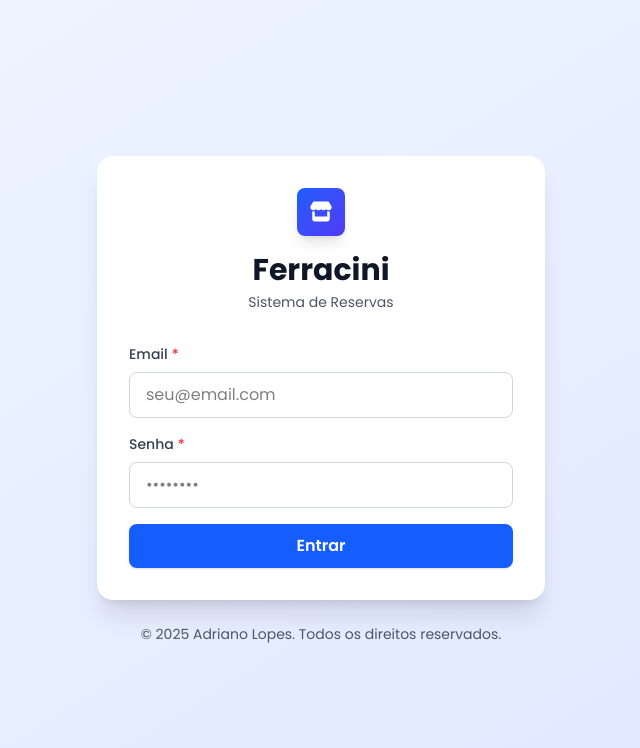
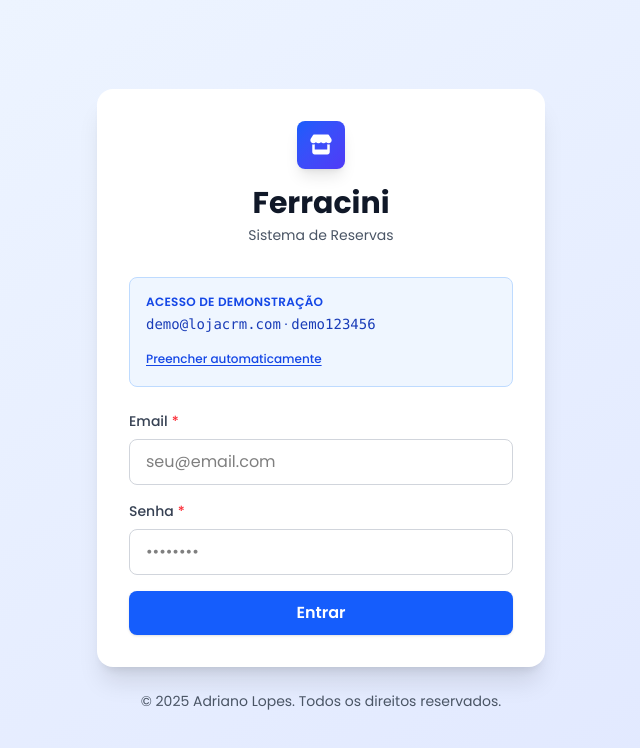
Before and after one commit to adrianolopees/ferracini-crm, a React (Vite) app: page /login in a window 1280 px wide. Shown: the top 748 px of the page, without its empty margins (319-959 px from the left). Built offline with nearby package versions, Linux system fonts and the light colour scheme; no server answers.

Commit message:
refactor: Add demo login feature with auto-fill option for improved user experience

```diff
--- a/src/pages/Login.tsx
+++ b/src/pages/Login.tsx
@@ -16,11 +16,17 @@ function Login() {
     register,
     handleSubmit,
     setError,
+    setValue,
     formState: { errors },
   } = useForm<LoginFormData>({
     resolver: zodResolver(loginSchema),
     mode: 'onSubmit',
   });
+
+  const fillDemo = () => {
+    setValue('email', 'demo@lojacrm.com');
+    setValue('password', 'demo123456');
+  };
 
   const onSubmit = async (data: LoginFormData) => {
     setIsLoading(true);
@@ -52,6 +58,25 @@ function Login() {
             </div>
             <h1 className="text-3xl font-bold text-gray-900 mb-1">Ferracini</h1>
             <p className="text-gray-600 text-sm">Sistema de Reservas</p>
+          </div>
+
+          {/* Demo banner */}
+          <div className="mb-6 rounded-lg border border-blue-200 bg-blue-50 p-4">
+            <p className="text-xs font-semibold text-blue-700 uppercase tracking-wide mb-1">
+              Acesso de demonstração
+            </p>
+            <p className="text-sm text-blue-800 mb-3">
+              <span className="font-mono">demo@lojacrm.com</span>
+              {' · '}
+              <span className="font-mono">demo123456</span>
+            </p>
+            <button
+              type="button"
+              onClick={fillDemo}
+              className="text-xs font-medium text-blue-700 underline underline-offset-2 hover:text-blue-900 transition-colors"
+            >
+              Preencher automaticamente
+            </button>
           </div>
 
           {/* Form */}
```
